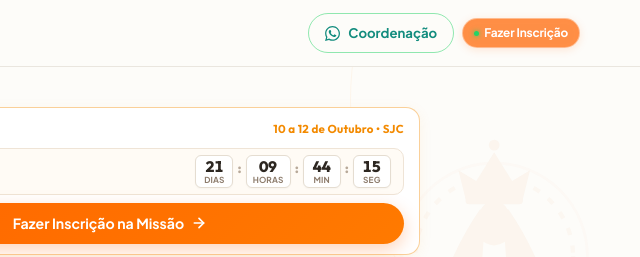
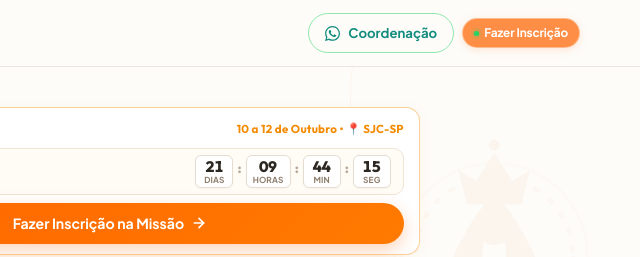
Before and after one commit to juventuderegnum/MS-Jovem-2026.2, a website: page index.html in a window 1280 px wide. Shown: the top 257 px of the page, 530-1170 px from the left. Drawn offline with Linux system fonts and the light colour scheme.

Commit message:
style(hero): add pin emoji and SJC-SP to date badge

```diff
--- a/index.html
+++ b/index.html
@@ -132,7 +132,7 @@
                 <span class="live-pulse-dot" aria-hidden="true"></span>
                 INSCRIÇÕES ABERTAS
               </span>
-              <span class="enrollment-compact-date">10 a 12 de Outubro • SJC</span>
+              <span class="enrollment-compact-date">10 a 12 de Outubro • 📍 SJC-SP</span>
             </div>
 
             <!-- TIMER INTELIGENTE DE CONTAGEM REGRESSIVA -->
```
